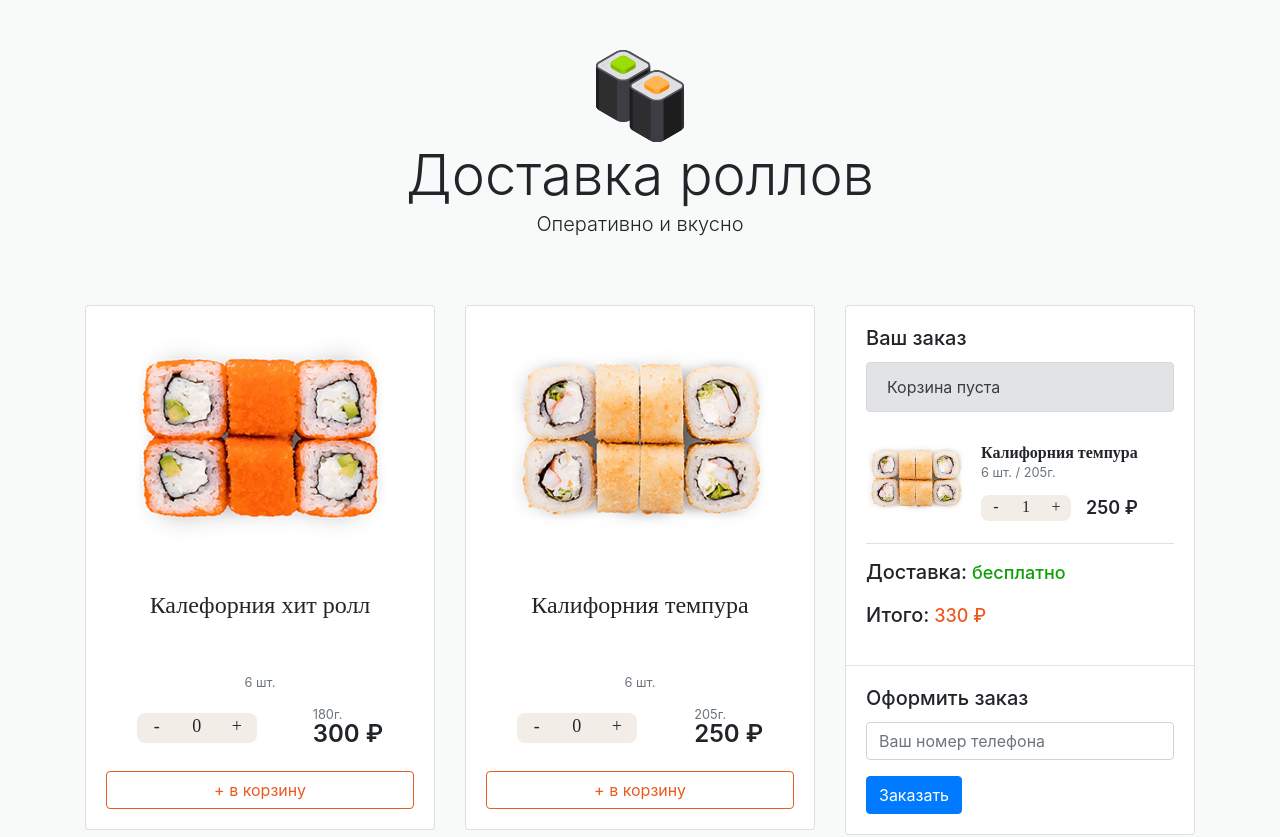
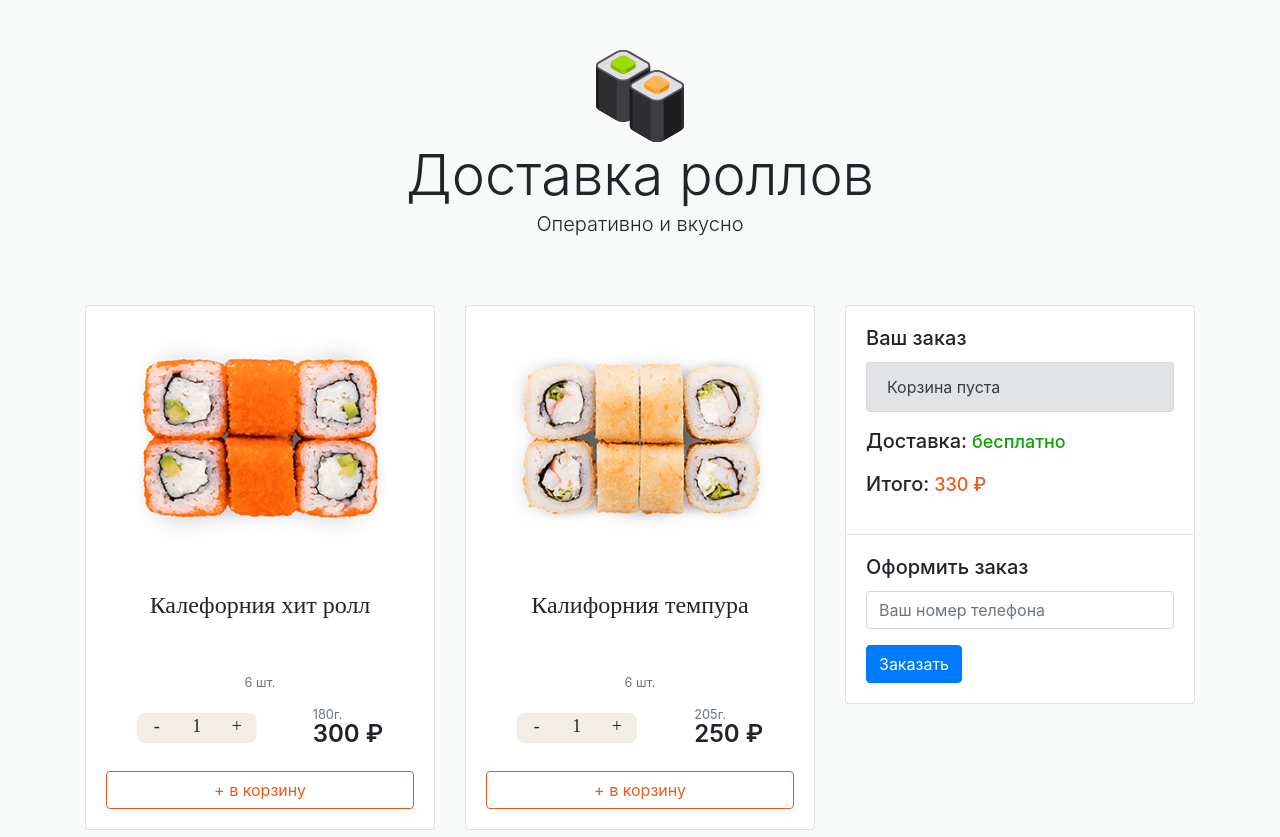
Before and after one commit to R1msk1y/market_place_sushi, a React (Create React App) app: page / in a window 1280 px wide. Shown: the top 837 px of the page. Built offline with nearby package versions, Linux system fonts and the light colour scheme.

Commit message:
-
Сделал первоначальное добавление в корзину.

```diff
--- a/src/App.js
+++ b/src/App.js
@@ -1,6 +1,7 @@
 import Card from "./components/Card/Card";
 import React, { useState } from "react";
 import "./styles/main.scss";
+import CartItem from "./components/CartItem/CartItem";
 const productsArr = [
   {
     id: 1,
@@ -33,8 +34,15 @@ const productsArr = [
 ];
 
 function App() {
-  const [counter, setCounter] = useState(0);
-
+  const [cartArr, setCartArr] = useState([]);
+  const addToCart = (curObj) => {
+    console.log(curObj);
+    if (cartArr.find((obj) => obj.id === curObj.id)) {
+      setCartArr(cartArr.filter((item) => item.id !== curObj.id));
+    } else {
+      setCartArr([...cartArr, curObj]);
+    }
+  };
   return (
     <div classNameName="App">
       <header className="header">
@@ -50,7 +58,14 @@ function App() {
           <div className="col-md-8">
             <div className="row">
               {productsArr.map((obj) => {
-                return <Card {...obj} />;
+                return (
+                  <Card
+                    key={obj.id}
+                    addToCart={addToCart}
+                    {...obj}
+                    fullObj={obj}
+                  />
+                );
               })}
             </div>
           </div>
@@ -69,39 +84,9 @@ function App() {
                 {/* <!-- cart-wrapper --> */}
                 <div className="cart-wrapper">
                   {/* <!-- Cart item --> */}
-                  <div className="cart-item" data-id="02">
-                    <div className="cart-item__top">
-                      <div className="cart-item__img">
-                        <img src="img/roll/california-tempura.jpg" alt="" />
-                      </div>
-                      <div className="cart-item__desc">
-                        <div className="cart-item__title">
-                          Калифорния темпура
-                        </div>
-                        <div className="cart-item__weight">6 шт. / 205г.</div>
-
-                        {/* <!-- cart-item__details --> */}
-                        <div className="cart-item__details">
-                          <div className="items items--small counter-wrapper">
-                            <div className="items__control" data-action="minus">
-                              -
-                            </div>
-                            <div className="items__current" data-counter="">
-                              1
-                            </div>
-                            <div className="items__control" data-action="plus">
-                              +
-                            </div>
-                          </div>
-
-                          <div className="price">
-                            <div className="price__currency">250 ₽</div>
-                          </div>
-                        </div>
-                        {/* <!-- // cart-item__details --> */}
-                      </div>
-                    </div>
-                  </div>
+                  {cartArr.map((obj) => {
+                    return <CartItem {...obj} />;
+                  })}
                   {/* <!-- // Cart item --> */}
                 </div>
                 {/* <!-- // cart-wrapper --> */}
--- a/src/components/Card/Card.jsx
+++ b/src/components/Card/Card.jsx
@@ -1,6 +1,6 @@
 import React, { useState } from "react";
-function Card({ id, title, imgUrl, price, weight }) {
-  const [counter, setCounter] = useState(0);
+function Card({ id, title, imgUrl, price, weight, addToCart, fullObj }) {
+  const [counter, setCounter] = useState(1);
   const counterForPlus = () => {
     setCounter(counter + 1);
   };
@@ -47,12 +47,15 @@ function Card({ id, title, imgUrl, price, weight }) {
             </div>
 
             <div className="price">
-              <div className="price__weight">{weight}г.</div>
-              <div className="price__currency">{price} ₽</div>
+              <div className="price__weight">{weight * counter}г.</div>
+              <div className="price__currency">{price * counter} ₽</div>
             </div>
           </div>
 
           <button
+            onClick={() => {
+              addToCart(fullObj);
+            }}
             data-cart
             type="button"
             className="btn btn-block btn-outline-warning"
--- /dev/null
+++ b/src/components/CartItem/CartItem.jsx
@@ -0,0 +1,39 @@
+import React from "react";
+
+function CartItem({ id, title, imgUrl, price, weight }) {
+  return (
+    <div className="cart-item" data-id="02">
+      <div className="cart-item__top">
+        <div className="cart-item__img">
+          <img src={imgUrl} alt="" />
+        </div>
+        <div className="cart-item__desc">
+          <div className="cart-item__title">{title}</div>
+          <div className="cart-item__weight">6 шт. / {weight}г.</div>
+
+          {/* <!-- cart-item__details --> */}
+          <div className="cart-item__details">
+            <div className="items items--small counter-wrapper">
+              <div className="items__control" data-action="minus">
+                -
+              </div>
+              <div className="items__current" data-counter="">
+                1
+              </div>
+              <div className="items__control" data-action="plus">
+                +
+              </div>
+            </div>
+
+            <div className="price">
+              <div className="price__currency">{price} ₽</div>
+            </div>
+          </div>
+          {/* <!-- // cart-item__details --> */}
+        </div>
+      </div>
+    </div>
+  );
+}
+
+export default CartItem;
```
